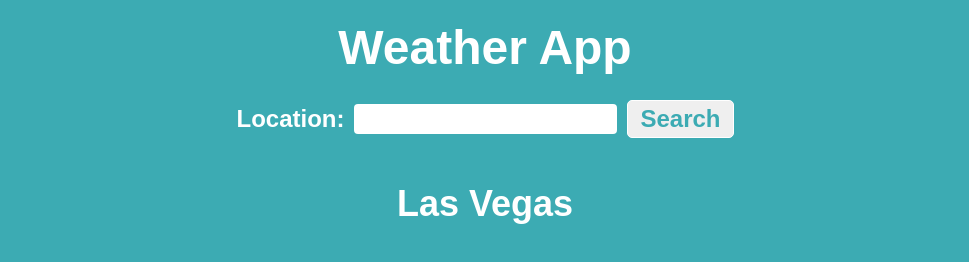
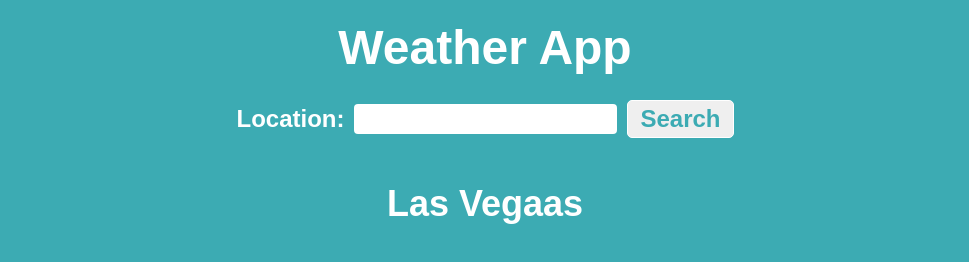
Before and after one commit to diegoHernandezDeveloper/weatherApp, a website built with webpack: page src/template.html in a window 1280 px wide. Shown: the top 262 px of the page, without its empty margins (155-1124 px from the left). Built offline with nearby package versions, Linux system fonts and the light colour scheme.

Commit message:
fix typo

```diff
--- a/src/template.html
+++ b/src/template.html
@@ -14,7 +14,7 @@
       <button class="search-btn">Search</button>
     </div>
 
-    <h2 class="city-name">Las Vegas</h2>
+    <h2 class="city-name">Las Vegaas</h2>
 
     <main class="weather-main">
       <div class="current-weather">
```
